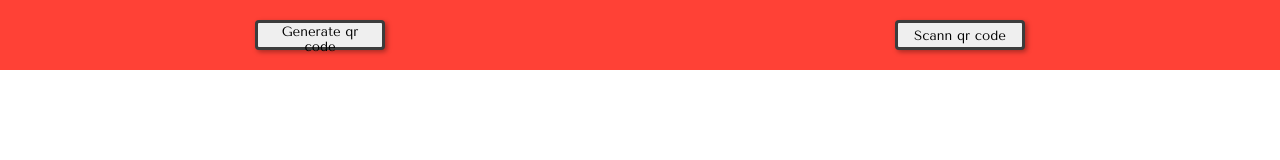
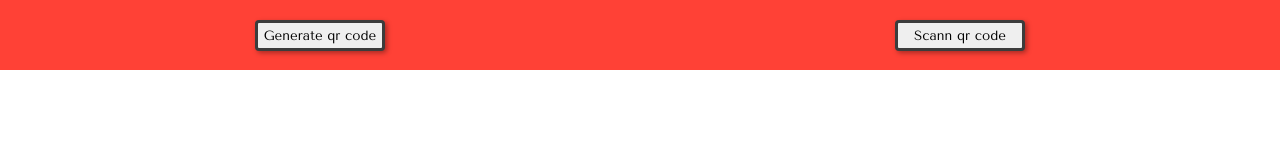
Before and after one commit to kalush81/scanner-app, a React (Create React App) app: page / in a window 1280 px wide. Shown: the top 160 px of the page. Built offline with nearby package versions, Linux system fonts and the light colour scheme; a web font is replaced by a local one.

Commit message:
Fix style on btns

```diff
--- a/src/styles.module.css
+++ b/src/styles.module.css
@@ -8,9 +8,10 @@
 
 }
 .button {
+    padding: 5px;
     font-family: 'Tenor Sans', sans-serif;
     width: 130px;
-    height: 30px;
+    height: auto;
     border: 3px solid rgba(0,0,0,0.75);
     margin: 20px;
     border-radius: 4px;
```
